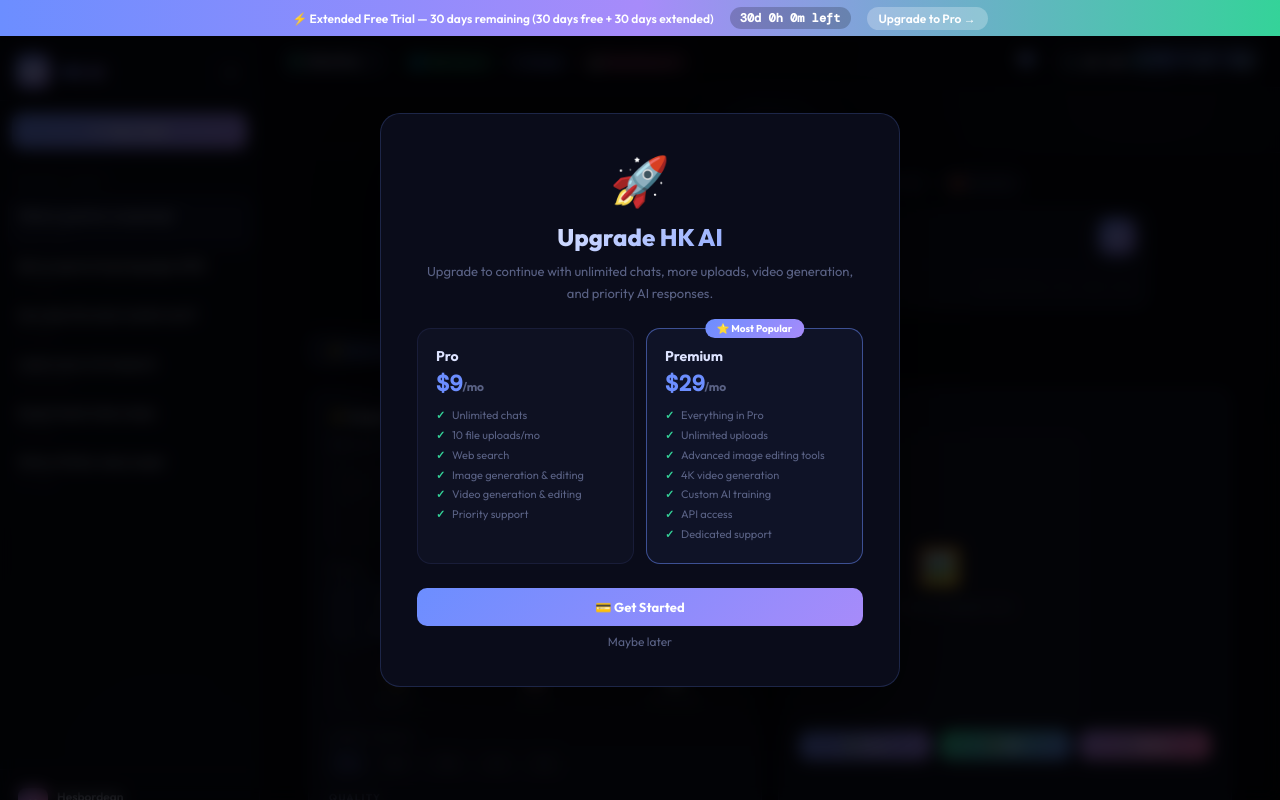
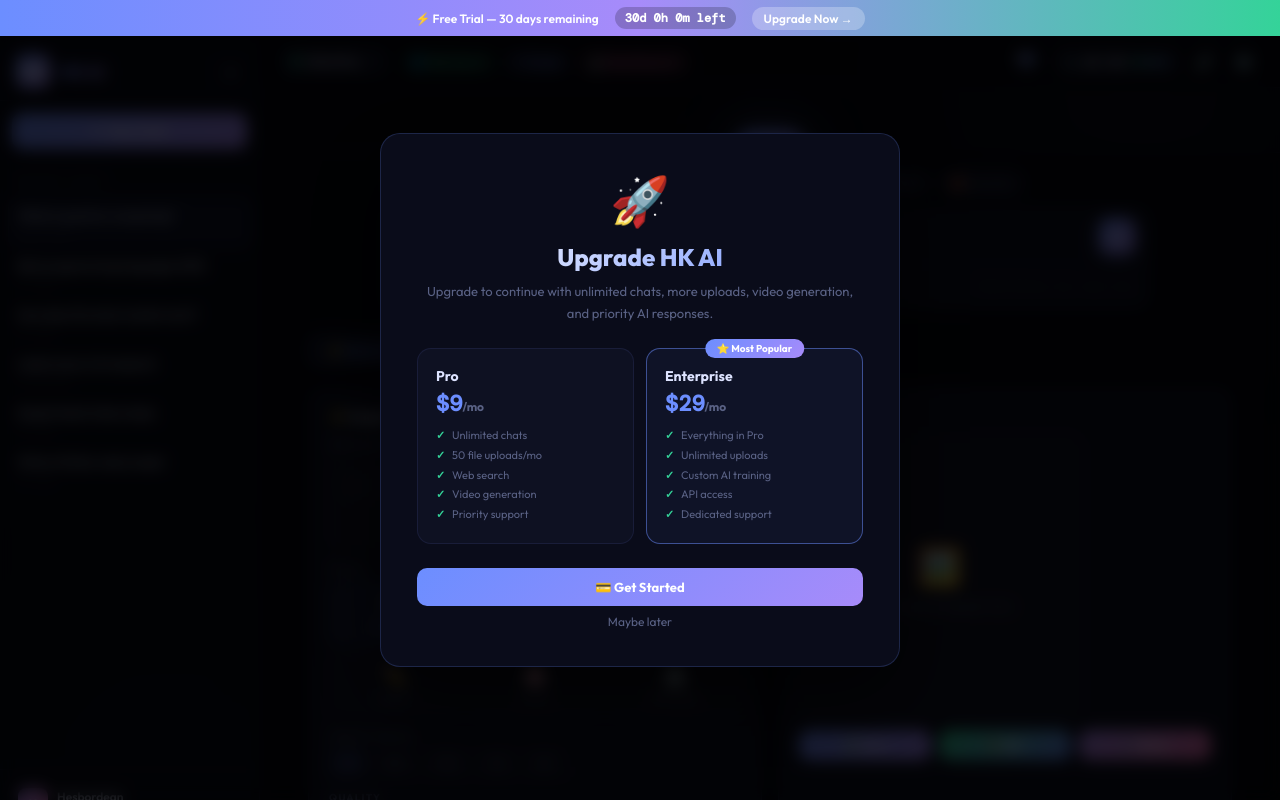
Before and after one commit to hesbordeanke/HK-ai, a website: page public/index.html in a window 1280 px wide. Both pictures are taken after a click on the element "File uploads remaining". Drawn offline with nearby package versions, Linux system fonts and the light colour scheme.

Commit message:
Update index.html

```diff
--- a/public/index.html
+++ b/public/index.html
@@ -365,10 +365,6 @@ body::after{content:"";position:fixed;inset:0;background-image:linear-gradient(r
   <div class="main">
     <!-- TOPBAR -->
     <div class="topbar">
-      <div id="top-right-countdown" style="position: absolute; top: 10px; right: 20px; background: rgba(108, 142, 255, 0.15); border: 1px solid rgba(108, 142, 255, 0.3); color: var(--a1); padding: 4px 12px; border-radius: 20px; font-size: 11px; font-weight: 700; z-index: 100; font-family: 'DM Mono', monospace; backdrop-filter: blur(10px); display: flex; align-items: center; gap: 6px; box-shadow: 0 0 15px rgba(108, 142, 255, 0.1);">
-        <span style="width: 6px; height: 6px; background: var(--a1); border-radius: 50%; display: inline-block; animation: blink 2s infinite;"></span>
-        <span id="top-countdown-text">Loading...</span>
-      </div>
       <div class="model-selector" onclick="toggleModelDropdown()" id="model-selector">
         <div class="model-dot"></div>
         <span class="model-name" id="model-name">HK AI Pro</span>
@@ -755,10 +751,7 @@ function updateTrialBanner() {
   const countdownEl = document.getElementById('trial-countdown');
   const banner = document.getElementById('trial-banner');
   if (daysEl) daysEl.textContent = daysLeft;
-  const countdownText = daysLeft > 0 ? daysLeft + 'd ' + hoursLeft + 'h ' + minsLeft + 'm left' : 'Trial expired!';
-  if (countdownEl) countdownEl.textContent = countdownText;
-  const topCountdownTextEl = document.getElementById('top-countdown-text');
-  if (topCountdownTextEl) topCountdownTextEl.textContent = countdownText;
+  if (countdownEl) countdownEl.textContent = daysLeft > 0 ? daysLeft + 'd ' + hoursLeft + 'h ' + minsLeft + 'm left' : 'Trial expired!';
   if (banner) { banner.classList.add('show'); document.querySelector('.app').style.marginTop = '36px'; }
   if (daysLeft === 0) showUpgrade();
 }
@@ -1315,16 +1308,15 @@ document.addEventListener('DOMContentLoaded', function() {
 
 <!-- TRIAL BANNER -->
 <div class="trial-banner" id="trial-banner">
-  <span>⚡ Extended Free Trial — <span id="trial-days">60</span> days remaining (30 days free + 30 days extended)</span>
+  <span>⚡ Free Trial — <span id="trial-days">30</span> days remaining</span>
   <div class="countdown" id="trial-countdown">Loading...</div>
-  <div class="upgrade-link" onclick="showUpgrade()">Upgrade to Pro →</div>
+  <div class="upgrade-link" onclick="showUpgrade()">Upgrade Now →</div>
 </div>
 
 <!-- UPGRADE MODAL -->
 <div class="upgrade-overlay" id="upgrade-overlay">
   <div class="upgrade-modal">
     <div class="um-icon">🚀</div>
-
     <h2>Upgrade HK AI</h2>
     <p id="upgrade-reason">You've reached your free plan limit. Upgrade to continue with unlimited chats, more uploads, video generation, and priority AI responses.</p>
     <div class="plans-grid">
@@ -1333,22 +1325,19 @@ document.addEventListener('DOMContentLoaded', function() {
         <div class="plan-price">$9<span>/mo</span></div>
         <ul class="plan-features">
           <li>Unlimited chats</li>
-          <li>10 file uploads/mo</li>
+          <li>50 file uploads/mo</li>
           <li>Web search</li>
-          <li>Image generation & editing</li>
-          <li>Video generation & editing</li>
+          <li>Video generation</li>
           <li>Priority support</li>
         </ul>
       </div>
       <div class="plan-card popular">
         <div class="plan-badge">⭐ Most Popular</div>
-        <div class="plan-name">Premium</div>
+        <div class="plan-name">Enterprise</div>
         <div class="plan-price">$29<span>/mo</span></div>
         <ul class="plan-features">
           <li>Everything in Pro</li>
           <li>Unlimited uploads</li>
-          <li>Advanced image editing tools</li>
-          <li>4K video generation</li>
           <li>Custom AI training</li>
           <li>API access</li>
           <li>Dedicated support</li>
```
